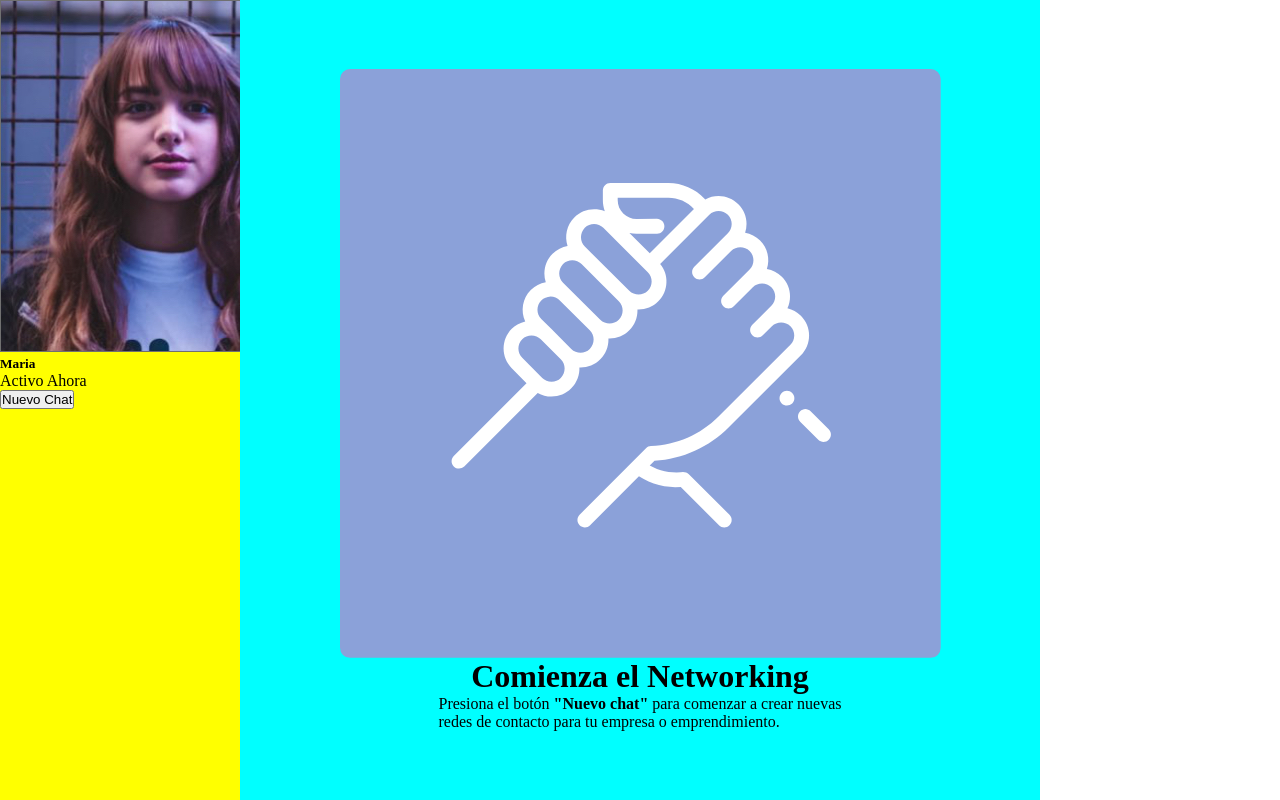
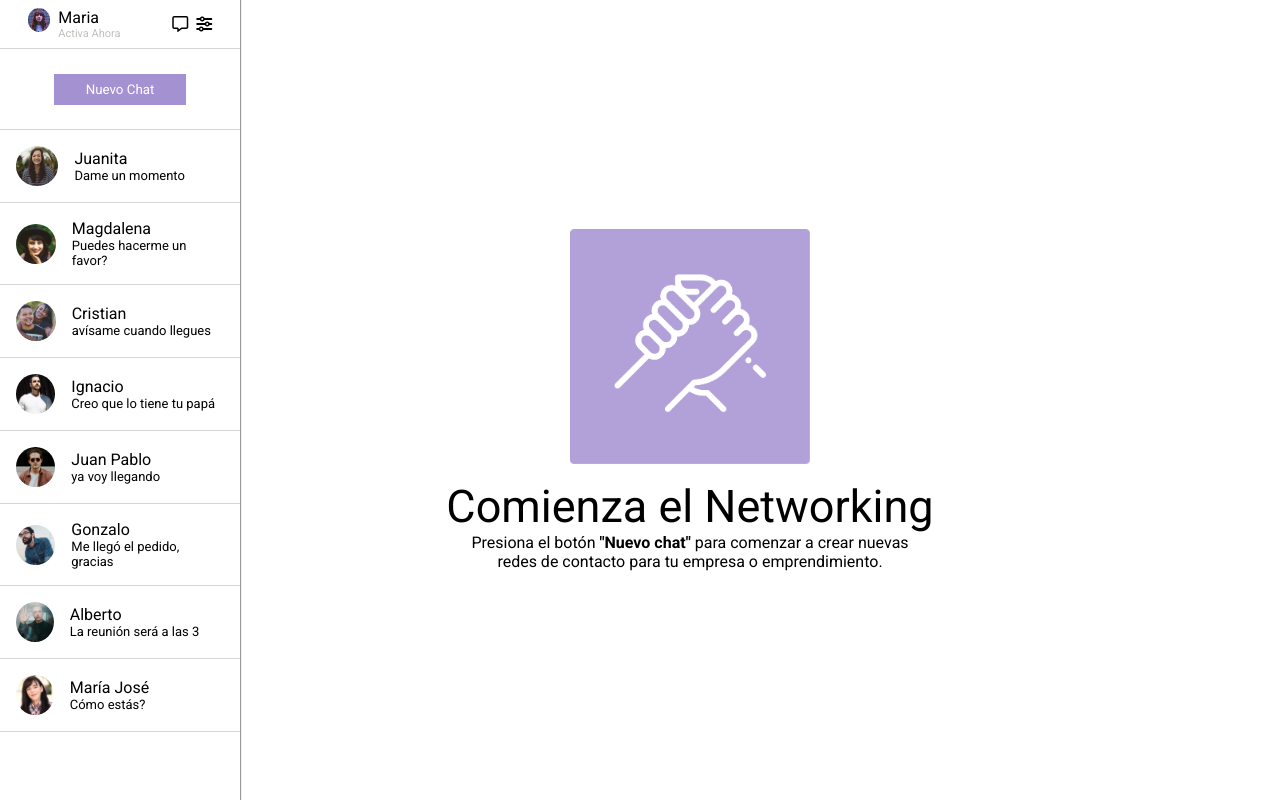
Before and after one commit to Fleepx/Messenger, a plain HTML site: page index.html in a window 1280 px wide. Drawn offline with Linux system fonts and the light colour scheme.

Commit message:
UltimosArreglos

```diff
--- a/assets/css/styles.css
+++ b/assets/css/styles.css
@@ -1,31 +1,120 @@
 * {
     margin: 0;
     padding: 0;
+    font-family: "Roboto", Open Sans Regular, sans-serif;
 }
 
-img{
-
-}
 .container {
     display: flex;
     flex-direction: row;
-    height: 100vh;
-    width: max-content;
+    width: max;
 }
 
+/*DERECHA*/
 .mensajes {
-    background-color: aqua;
-    width: 100vh;
+    width: 70%;
     display: flex;
     flex-direction: column;
     justify-content: center;
     align-items: center;
+    text-align: center;
+    border-bottom:rgb(214, 214, 214);
+    border-width: 2px;
+    border-style:groove;
+    border-top: none;
+    border-bottom: none;
+    border-right: none;
 }
+.manos {
+    width: 30vh;
+}
+.comienza  {
+    font-size: 45px;
+    margin-top: 2vh;
+}
+/*IZQUIERDA*/
 .contactos {
-    background-color: yellow;
-    width: 25%;
+    width: 30%;
     height: 100vh;
     display: flex;
     flex-direction: column;
     width: 30vh;
+
 }
+.topnav {
+    height: 6vh;
+    display: flex;
+    flex-direction: row;
+    justify-content: space-evenly;
+    align-items: center;
+    gap: 3vh;
+}
+.fotoperfil {
+    display: flex;
+    flex-direction: row;
+    gap: 8px;
+}
+.profileme {
+    border-radius: 50%;
+    height: 3vh;
+}
+.nombre {
+    font-size: 16px;
+}
+.estado {
+    font-size: 11px;
+    color: #BEC1BB;
+}
+.icons {
+    width: 5vh;
+    display: flex;
+    flex-direction: row;
+    justify-content: space-between;
+
+}
+.newchat {
+    display: flex;
+    justify-content: center;
+    align-items: center;
+    height: 10vh;
+}
+button {
+    color: white;
+    padding: 1vh;
+    padding-left: 4vh;
+    padding-right: 4vh;
+    border: none;
+    background-color: #A491D2;
+}
+button:hover {
+    background: #CDC3E6;
+}
+button:active {
+    background: #D4DCFF;
+}
+
+.chat {
+    display: flex;
+    flex-direction: row;
+    align-items: center;
+    gap: 2vh;
+    padding: 2vh;
+}
+.chat:hover {
+    background: #E8EBE4;
+}
+.ultimo-mensaje {
+    font-size: 13px;
+}
+.chat, .newchat, .topnav {
+    border-bottom:rgb(214, 214, 214);
+    border-width: 1px;
+    border-style:groove;
+    border-top: none;
+    border-left: none;
+    border-right: none;
+}
+.profile {
+    border-radius: 50%;
+    height: 5vh;
+}
--- a/index.html
+++ b/index.html
@@ -1,48 +1,139 @@
 <!DOCTYPE html>
 <html lang="en">
   <head>
-    <meta charset="UTF-8">
-    <meta name="viewport" content="width=device-width, initial-scale=1.0">
+    <meta charset="UTF-8" />
+    <meta name="viewport" content="width=device-width, initial-scale=1.0" />
     <title>Messenger</title>
-    <link rel="stylesheet" href="./assets/css/styles.css">
+    <!--GoogleFonts-->
+    <link href="https://fonts.googleapis.com/css2?family=Roboto:ital,wght@0,100;0,300;0,400;0,500;0,700;0,900;1,100;1,300;1,400;1,500;1,700;1,900&display=swap" rel="stylesheet">
+    <!--FontAwesome-->
+    <script src="https://kit.fontawesome.com/76066ff5d0.js" crossorigin="anonymous"></script>
+    <!--CSS-->
+    <link rel="stylesheet" href="./assets/css/styles.css" />
   </head>
   <body>
-    <main>
-        <div class="container">
-
+      <main class="container">
         <div class="contactos">
-                <div  class="topnav">
+          <div class="topnav">
             <div class="fotoperfil">
-                        <img src="./assets/imgs/maria.jpg" alt="Profile">
+              <img
+                src="./assets/imgs/maria.jpg"
+                alt="Profile"
+                class="profileme"
+              />
               <div class="status">
-                            <h5>Maria</h5>
-                            <p>Activo Ahora</p>
+                <p class="nombre">Maria</p>
+                <p class="estado">Activa Ahora</p>
               </div>
             </div>
-                    <div class="icons">
-                    </div>
-
+            <div class="icons"><i class="fa-regular fa-message"></i><i class="fa-solid fa-sliders"></i></div>
           </div>
           <div class="newchat">
             <button>Nuevo Chat</button>
           </div>
           <div class="chats">
-                <div id="Juanita"></div>
-                <div id="Alberto"></div>
-                <div id="Ignacio"></div>
-                <div id="Cristian"></div>
-                <div id="Maria Jose"></div>
-                <div id="Gonzalo"></div>
-                <div id="Juan Pablo"></div>
-                <div id="Magdalena"></div>
+            <div class="chat">
+              <img
+                src="./assets/imgs/Screen Shot 2018-11-28 at 15.27.14.jpg"
+                alt="Juanita"
+                class="profile"
+              />
+              <div>
+                  <p class="nombre">Juanita</p>
+                  <p class="ultimo-mensaje">Dame un momento</p>
               </div>
             </div>
+            <div class="chat">
+              <img
+                src="./assets/imgs/Screen Shot 2018-11-28 at 15.28.04.jpg"
+                alt="Magdalena"
+                class="profile"
+              />
+              <div>
+                  <p class="nombre">Magdalena</p>
+                  <p class="ultimo-mensaje">Puedes hacerme un favor?</p>
+              </div>
+            </div>
+            <div class="chat">
+              <img
+                src="./assets/imgs/Screen Shot 2018-11-28 at 15.28.30.jpg"
+                alt="Cristian"
+                class="profile"
+              />
+              <div>
+                  <p class="nombre">Cristian</p>
+                  <p class="ultimo-mensaje">avísame cuando llegues</p>
+              </div>
+            </div>
+            <div class="chat">
+              <img
+                src="./assets/imgs/Screen Shot 2018-11-28 at 15.30.34.jpg"
+                alt="Ignacio"
+                class="profile"
+              />
+              <div>
+                  <p class="nombre">Ignacio</p>
+                  <p class="ultimo-mensaje">Creo que lo tiene tu papá</p>
+              </div>
+            </div>
+            <div class="chat">
+              <img
+                src="./assets/imgs/Screen Shot 2018-11-28 at 15.30.54.jpg"
+                alt="Juan Pablo"
+                class="profile"
+              />
+            <div>
+                <p class="nombre">Juan Pablo</p>
+                <p class="ultimo-mensaje">ya voy llegando</p>
+            </div>
+            </div>
+            <div class="chat">
+              <img
+                src="./assets/imgs/Screen Shot 2018-11-28 at 15.31.09.jpg"
+                alt="Gonzalo"
+                class="profile"
+              />
+              <div>
+                  <p class="nombre">Gonzalo</p>
+                  <p class="ultimo-mensaje">Me llegó el pedido, gracias</p>
+              </div>
+            </div>
+            <div class="chat">
+              <img
+                src="./assets/imgs/Screen Shot 2018-11-28 at 15.32.16.jpg"
+                alt="Alberto"
+                class="profile"
+              />
+              <div>
+                  <p class="nombre">Alberto</p>
+                  <p class="ultimo-mensaje">La reunión será a las 3</p>
+              </div>
+            </div>
+            <div class="chat">
+              <img
+                src="./assets/imgs/Screen Shot 2018-11-28 at 15.32.44.jpg"
+                alt="María José"
+                class="profile"
+              />
+            <div>
+                <p class="nombre">María José</p>
+                <p class="ultimo-mensaje">Cómo estás?</p>
+            </div>
+            </div>
+          </div>
+        </div>
+
+
+
+        <!--SECCION DERECHA-->
         <div class="mensajes">
-                <img src="./assets/imgs/hand.png" alt="Icono">
-                <h1>Comienza el Networking</h1>
-                <p>Presiona el botón <strong>"Nuevo chat"</strong>  para comenzar a crear nuevas <br> redes de contacto para tu empresa o emprendimiento.</p>
-
-            </div>
+          <img src="./assets/imgs/hand.png" alt="Icono" class="manos"/>
+          <p class="comienza">Comienza el Networking</p>
+          <p>
+            Presiona el botón <strong>"Nuevo chat"</strong> para comenzar a
+            crear nuevas <br />
+            redes de contacto para tu empresa o emprendimiento.
+          </p>
         </div>
       </main>
   </body>
```
Lines whose indentation alone changed are shown as unchanged.
